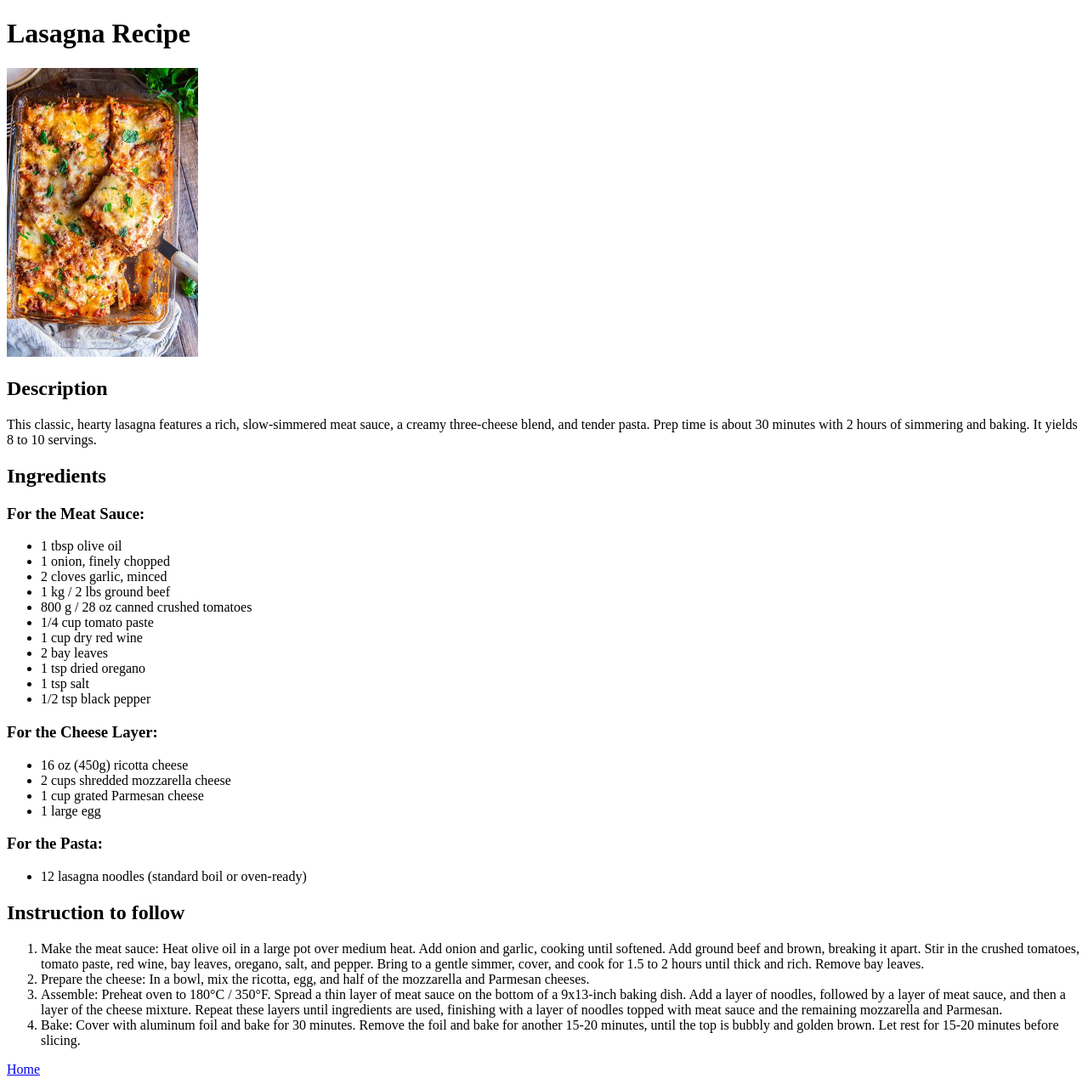
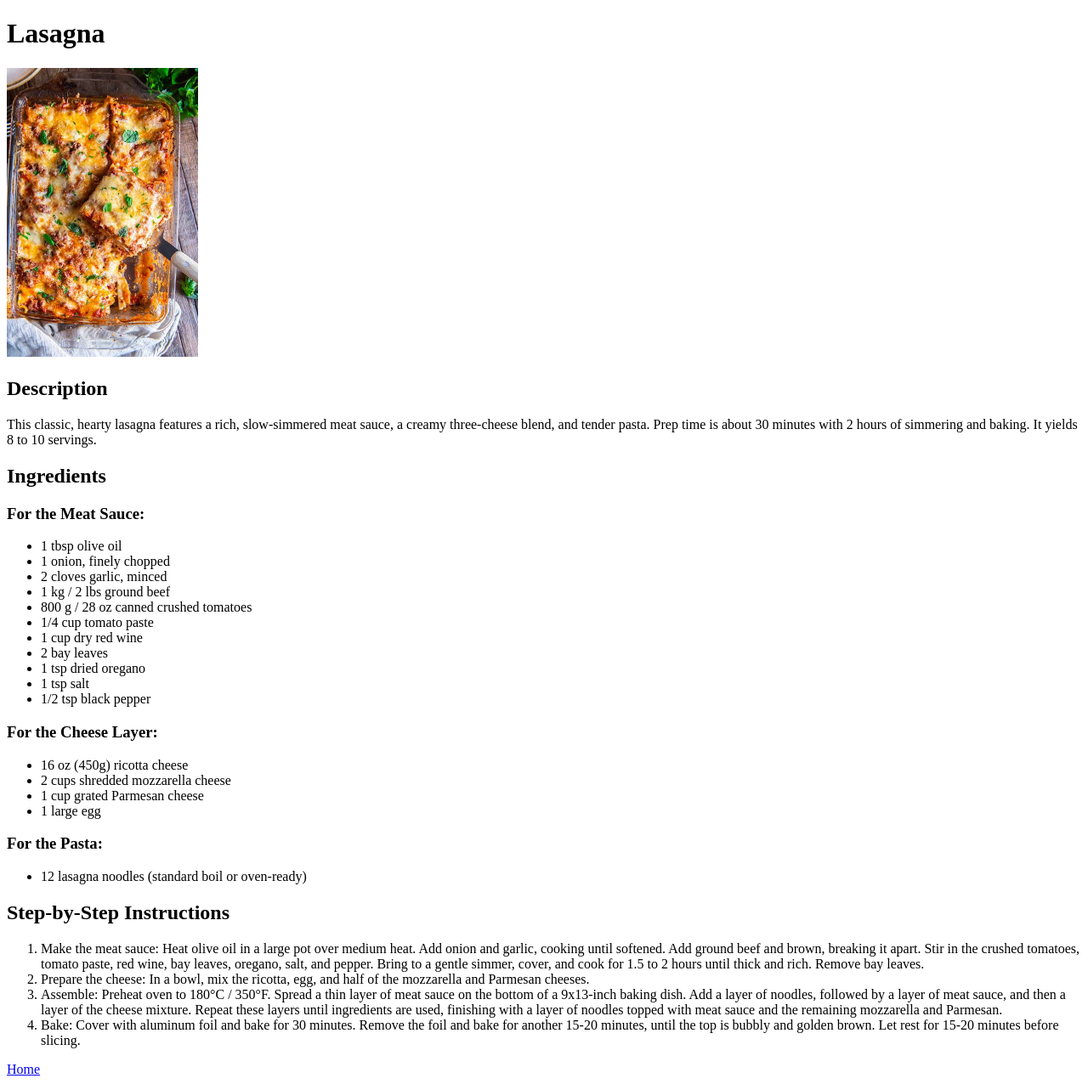
Before and after one commit to farhanJawed1222/odin-recipes, a plain HTML site: page recipes/lasagna.html in a window 1280 px wide. Shown: the whole page at 85% size. Drawn offline with Linux system fonts and the light colour scheme.

Commit message:
Fix headings in lasagna file

```diff
--- a/recipes/lasagna.html
+++ b/recipes/lasagna.html
@@ -8,7 +8,7 @@
 </head>
 
 <body>
-    <h1>Lasagna Recipe</h1>
+    <h1>Lasagna</h1>
     <img src="../images/lasagna.jpeg" alt="lasagna" width="225" height="340">
     <h2>Description</h2>
     <p>This classic, hearty lasagna features a rich, slow-simmered meat sauce, a creamy three-cheese blend, and tender
@@ -46,7 +46,7 @@
     </ul>
 
     <!-- Instruction to follow -->
-    <h2>Instruction to follow</h2>
+    <h2>Step-by-Step Instructions</h2>
     <ol>
         <li>Make the meat sauce: Heat olive oil in a large pot over medium heat. Add onion and garlic, cooking until
             softened. Add ground beef and brown, breaking it apart. Stir in the crushed tomatoes, tomato paste, red
```
